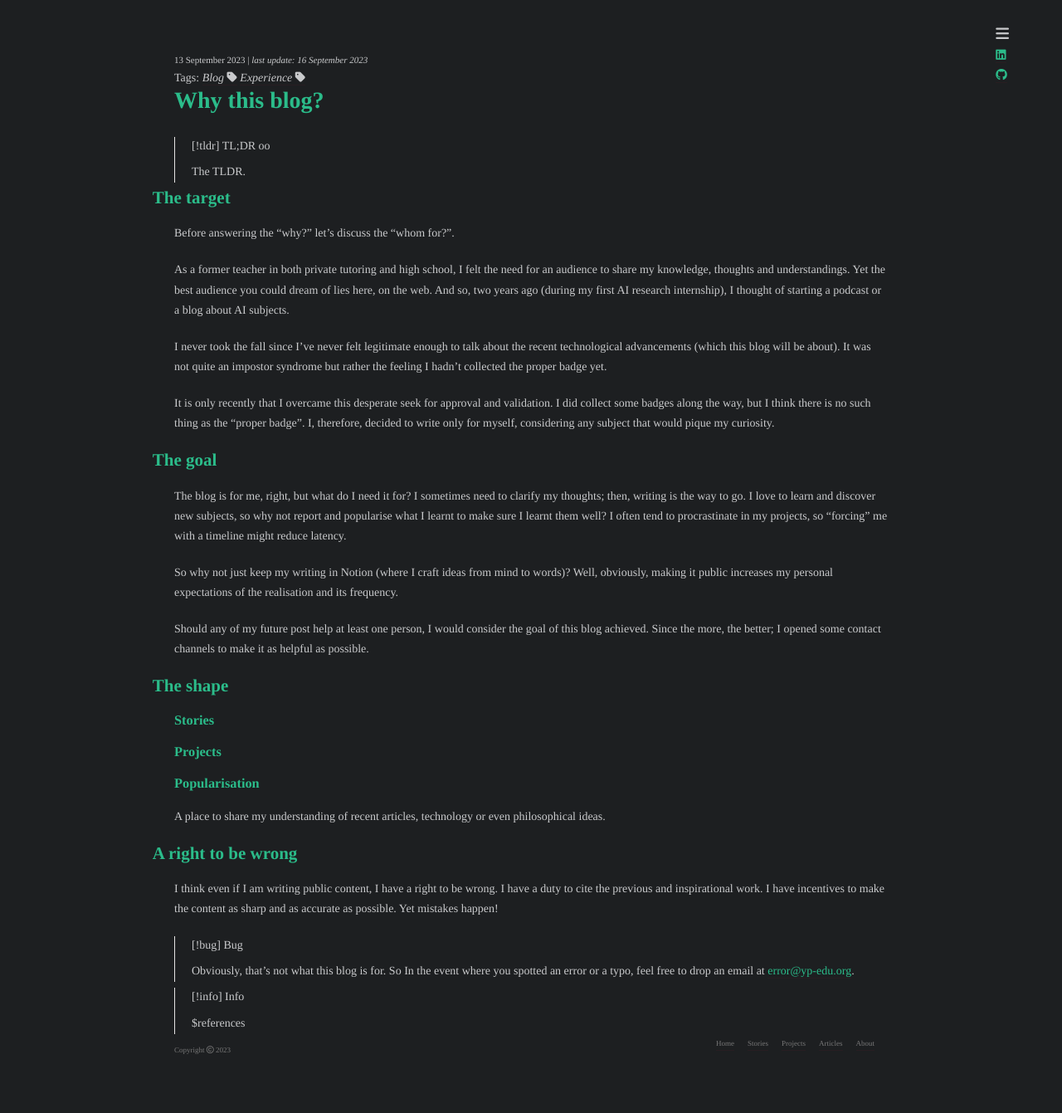
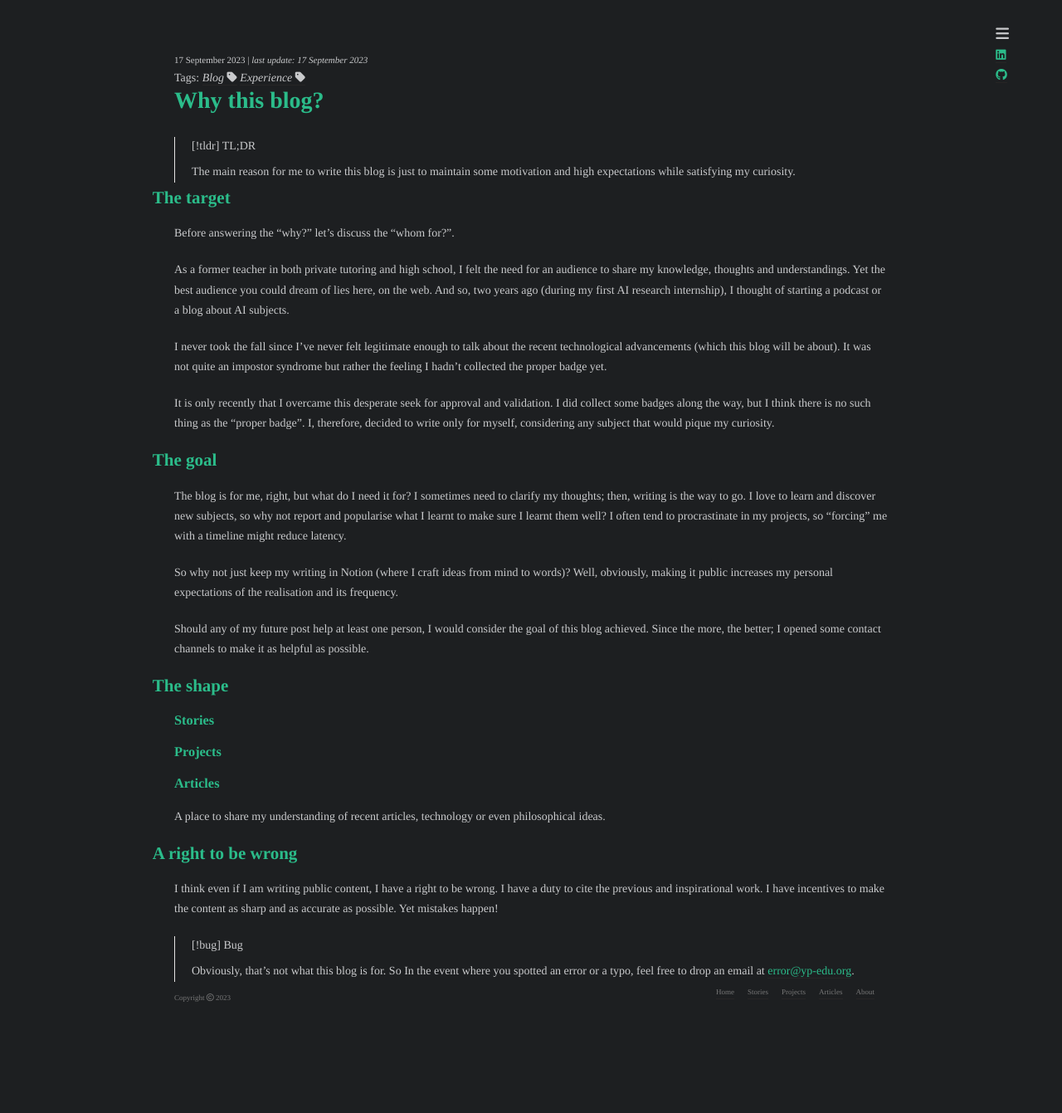
Before and after one commit to yp-edu/yp-edu.github.io, a Jekyll site: the page built from pages/_stories/why-this-blog.md, in a window 1280 px wide. Shown: the whole page at 83% size. Built offline with Jekyll 4.4.1, drawn with Linux system fonts in a browser that asks for light colours; nearby versions of some CDN libraries; some web fonts are replaced; Markdown is read by kramdown in place of the engine named in the settings; after the commit the page ends 1279 px from its top, so only the background shows below that.

Commit message:
layout modifications

```diff
--- a/_layouts/listing.html
+++ b/_layouts/listing.html
@@ -25,7 +25,7 @@
         {% endif %}
         <h3><a href="{{ item.url }}">{{ item.title }}</a></h3>
         {% if item.tldr %}
-          <p class="tldr">{{ item.tldr}}</p>
+          <p class="tldr"><small>{{ item.tldr}}</small></p>
         {% endif %}
     {% endif %}
   {% endfor %}
--- a/_sass/custom-theme.scss
+++ b/_sass/custom-theme.scss
@@ -111,21 +111,24 @@
 a {
   color: #2bbc8a;
   text-decoration:none;
-  border-bottom: 1px solid #C41E3A10;
+  border-bottom: 1px solid #c07c7310;
+}
+a:hover {
+  border-bottom: 1px solid #c07c7360;
 }
 
 a.tag {
   color: #c9cacc;
-  border-bottom: 1px solid #C41E3A10;
+  border-bottom: 1px solid #c07c7310;
 }
 
 a.tag:hover{
   color: #c9cacc;
-  border-bottom: 1px solid #C41E3A80;
+  border-bottom: 1px solid #c07c7380;
 }
 
 small a:hover {
-  border-bottom: 1px solid #C41E3A;
+  border-bottom: 1px solid #c07c73;
 }
 
 .wrapper {
@@ -144,13 +147,12 @@
   font-family:Monaco, Bitstream Vera Sans Mono, Lucida Console, Terminal, Consolas, Liberation Mono, DejaVu Sans Mono, Courier New, monospace;
   color:#c07c73;
 }
-
-pre {
-  padding:8px 15px;
-  background: #f8f8f8;
-  border-radius:5px;
-  border:1px solid #e5e5e5;
-  overflow-x: auto;
+em.tag-title {
+  font-style: normal;
+  font-size: x-large;
+  padding: 0.1em;
+  background-color: #c07c7305;
+  border: 1px solid #c07c7320;
 }
 
 small {
--- a/pages/_stories/why-this-blog.md
+++ b/pages/_stories/why-this-blog.md
@@ -1,20 +1,20 @@
 ---
 title: Why this blog?
-tldr: The TLDR.
+tldr: The main reason for me to write this blog is just to maintain some motivation and high expectations while satisfying my curiosity.
 tags:
   - Blog
   - Experience
 references: []
 crossposts: []
 aliases:
-publishedOn: 2023-09-13
-editedOn: 2023-09-16
+publishedOn: 2023-09-17
+editedOn: 2023-09-17
 authors:
   - "[[Yoann Poupart]]"
 ---
-> [!tldr] TL;DR oo
+> [!tldr] TL;DR
 >
-> The TLDR.
+> The main reason for me to write this blog is just to maintain some motivation and high expectations while satisfying my curiosity.
 
 ## The target
 Before answering the “why?” let's discuss the “whom for?”.
@@ -39,7 +39,7 @@
 
 ### Projects
 
-### Popularisation
+### Articles
 
 A place to share my understanding of recent articles, technology or even philosophical ideas.
 
@@ -50,7 +50,3 @@
 > [!bug] Bug
 >
 >Obviously, that's not what this blog is for. So In the event where you spotted an error or a typo, feel free to drop an email at [error@yp-edu.org](mailto:error@yp-edu.org).
-
-> [!info] Info
->
-> $references
```
Also changed, not shown: _layouts/tag-listing.html (+21 -7 lines), pages/about.md (+5 -11 lines), pages/index.md (+5 -2 lines).
